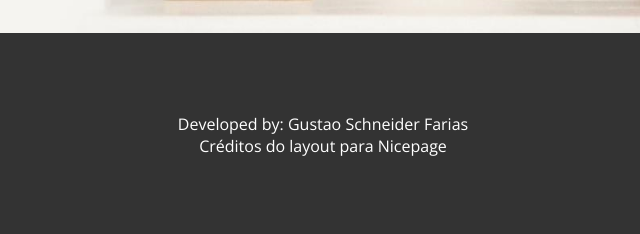
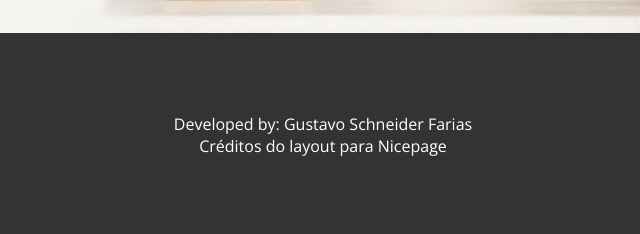
Before and after one commit to gustasschneider/starbucks, a plain HTML site: page index.html in a window 1280 px wide. Shown: the part 4671-4905 px from the top of the page, 317-957 px from the left. Drawn offline with nearby package versions, Linux system fonts and the light colour scheme.

Commit message:
Site Star Bucks

```diff
--- a/index.html
+++ b/index.html
@@ -83,7 +83,7 @@
     </section>
     <section class="area5"></section>
     <footer>
-        Developed by: Gustao Schneider Farias<br/>
+        Developed by: Gustavo Schneider Farias<br/>
         Créditos do layout para Nicepage
     </footer>
 </body>
```
